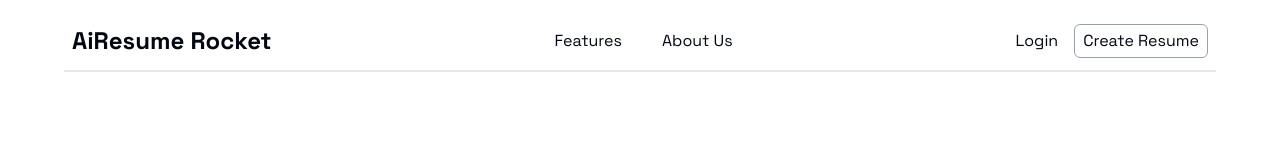
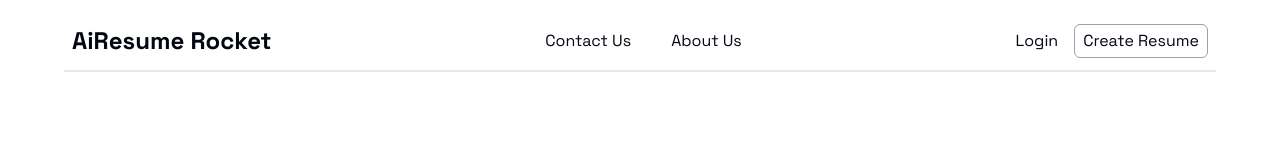
Before and after one commit to GlitchXHQ/AiResumeRocket, a React (Vite) app in the folder FrontEnd/: page / in a window 1280 px wide. Shown: the top 160 px of the page. Built offline with nearby package versions, Linux system fonts and the light colour scheme; no server answers.

Commit message:
About and contact added

```diff
--- a/FrontEnd/src/components/common/NavBar.jsx
+++ b/FrontEnd/src/components/common/NavBar.jsx
@@ -22,6 +22,17 @@ const NavBar = () => {
     });
   }, { scope: nav });
 
+
+  const Handler=()=>{
+    setMenuOpen(false)
+    navigate("/dashboard/contact")
+  }
+
+  const Handler2=()=>{
+    setMenuOpen(false)
+    navigate("/dashboard/about")
+  }
+
   return (
     <div
       ref={nav}
@@ -39,8 +50,8 @@ const NavBar = () => {
 
       {/* Desktop Links */}
       <div className="hidden md:flex flex-row gap-10">
-        <h1 className="cursor-pointer text">Features</h1>
-        <h1 className="cursor-pointer text">About Us</h1>
+        <h1 className="cursor-pointer text" onClick={Handler}>Contact Us</h1>
+        <h1 className="cursor-pointer text" onClick={Handler2}>About Us</h1>
       </div>
 
       {/* Right Section */}
@@ -69,8 +80,8 @@ const NavBar = () => {
       {/* Mobile Dropdown */}
       {menuOpen && (
         <div className="absolute top-[70px] left-0 w-full bg-white border-t flex flex-col gap-4 py-4 px-6 md:hidden z-50">
-          <h1 className="cursor-pointer text" onClick={() => setMenuOpen(false)}>Features</h1>
-          <h1 className="cursor-pointer text" onClick={() => setMenuOpen(false)}>About Us</h1>
+          <h1 className="cursor-pointer text" onClick={Handler}>Contact Us</h1>
+          <h1 className="cursor-pointer text" onClick={Handler2}>About Us</h1>
           <div className="text">
             {isLoaded && (isSignedIn
               ? <UserButton/>
```
